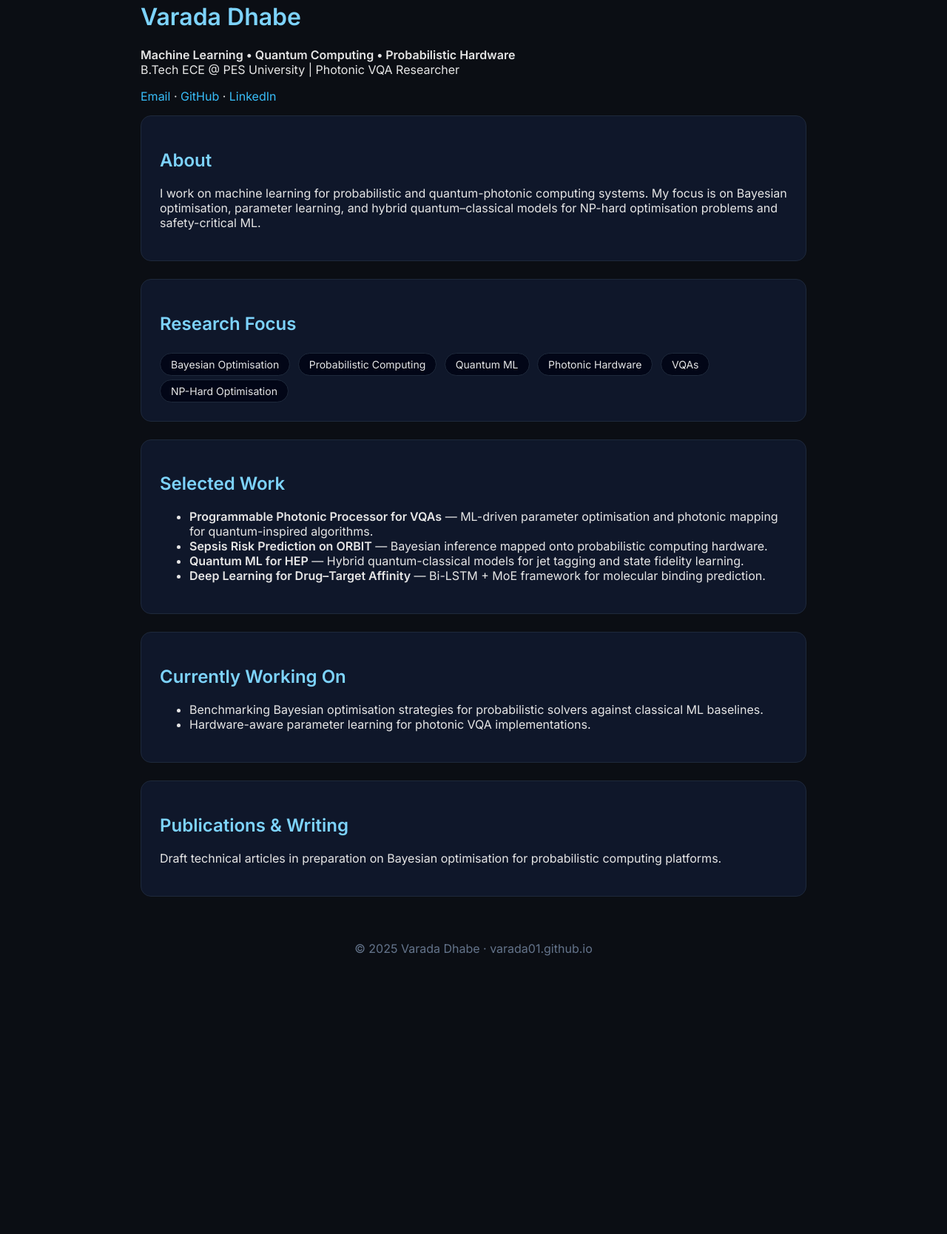
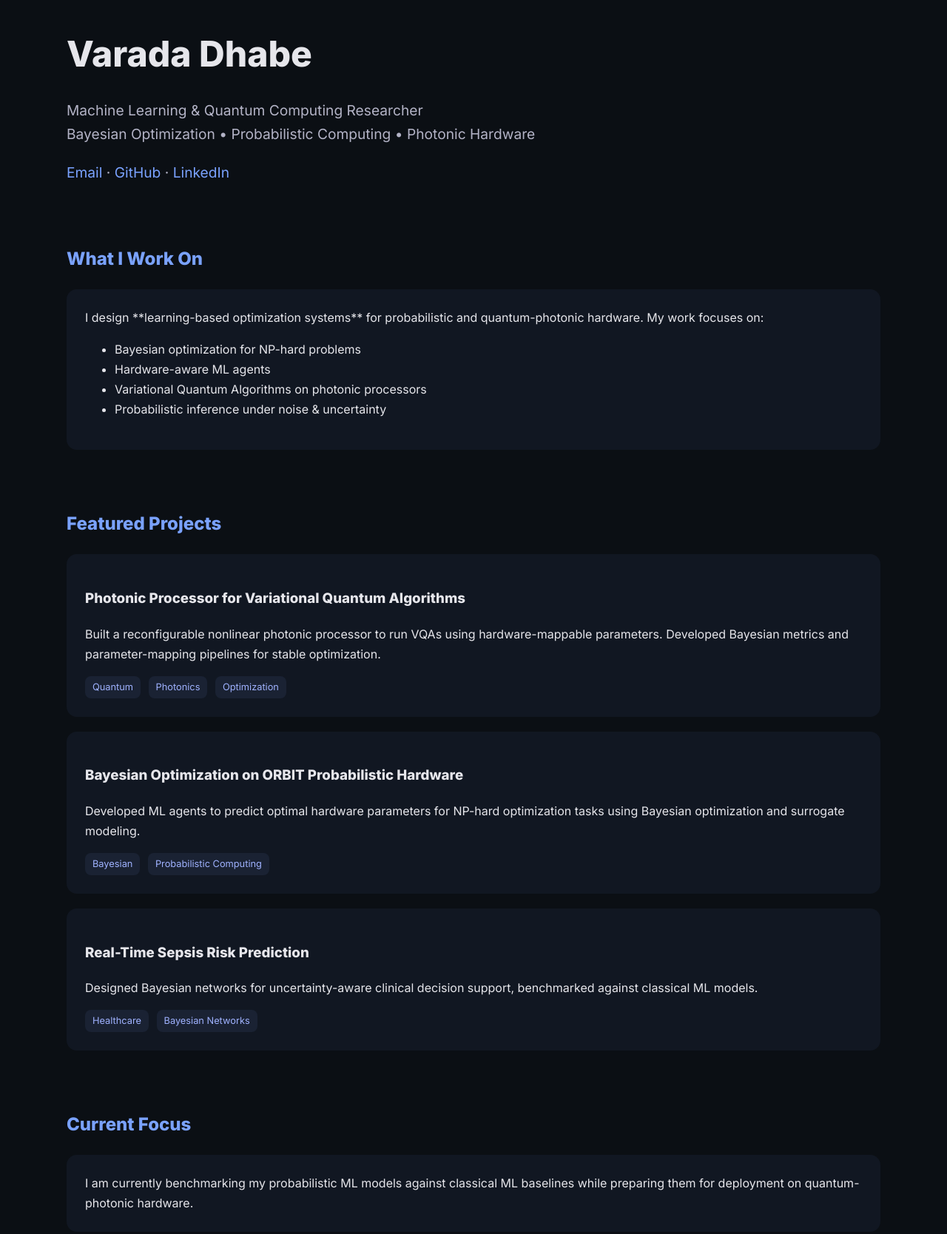
Before and after one commit to Varada01/varada01.github.io, a plain HTML site: page index.html in a window 1280 px wide. Shown: the part 68-1736 px from the top of the page at 74% size. Before the commit the page ends 1410 px from the top, so only its background shows below. Drawn offline with Linux system fonts and the light colour scheme.

Commit message:
Update index.html

```diff
--- a/index.html
+++ b/index.html
@@ -1,76 +1,144 @@
 <!DOCTYPE html>
 <html lang="en">
 <head>
-<meta charset="utf-8">
-<title>Varada Dhabe | Quantum ML & Probabilistic Computing</title>
-<meta name="viewport" content="width=device-width, initial-scale=1">
-<link href="https://fonts.googleapis.com/css2?family=Inter:wght@300;400;600&display=swap" rel="stylesheet">
+<meta charset="UTF-8">
+<title>Varada Dhabe</title>
+<meta name="viewport" content="width=device-width, initial-scale=1.0">
+<link href="https://fonts.googleapis.com/css2?family=Inter:wght@300;400;600;800&display=swap" rel="stylesheet">
 <style>
-body {margin:0; background:#0b0e14; color:#e6e6e6; font-family:Inter, sans-serif;}
-.container {max-width:900px; margin:auto; padding:50px 25px;}
-h1,h2 {color:#7dd3fc;}
-a {color:#38bdf8; text-decoration:none;}
-.card {background:#0f172a; border:1px solid #1e293b; border-radius:14px; padding:25px; margin-bottom:24px;}
-.badge {display:inline-block; background:#020617; border:1px solid #1e293b; border-radius:20px; padding:6px 14px; margin:5px 6px 0 0; font-size:14px;}
-.footer {text-align:center; color:#64748b; margin-top:60px;}
+body {
+  margin: 0;
+  font-family: Inter, sans-serif;
+  background: #0b0f14;
+  color: #e6e6eb;
+  line-height: 1.7;
+}
+a { color: #7aa2ff; text-decoration: none; }
+a:hover { text-decoration: underline; }
+
+.container {
+  max-width: 1100px;
+  margin: auto;
+  padding: 60px 20px;
+}
+.hero h1 {
+  font-size: 3rem;
+  margin-bottom: 10px;
+}
+.hero p {
+  font-size: 1.2rem;
+  color: #b3b3c6;
+}
+.section {
+  margin-top: 80px;
+}
+.section h2 {
+  color: #7aa2ff;
+  margin-bottom: 15px;
+}
+.card {
+  background: #111722;
+  padding: 25px;
+  border-radius: 14px;
+  margin-top: 20px;
+}
+.tag {
+  display: inline-block;
+  background: #1a2233;
+  color: #9fb2ff;
+  padding: 4px 10px;
+  border-radius: 8px;
+  font-size: 0.8rem;
+  margin-right: 6px;
+}
+.footer {
+  text-align: center;
+  color: #777;
+  margin-top: 100px;
+}
 </style>
 </head>
 
 <body>
 <div class="container">
 
+<section class="hero">
   <h1>Varada Dhabe</h1>
-<p><b>Machine Learning • Quantum Computing • Probabilistic Hardware</b><br>
-B.Tech ECE @ PES University | Photonic VQA Researcher</p>
-
+  <p>
+    Machine Learning & Quantum Computing Researcher<br>
+    Bayesian Optimization • Probabilistic Computing • Photonic Hardware
+  </p>
   <p>
     <a href="mailto:varada0104@gmail.com">Email</a> ·
     <a href="https://github.com/Varada01">GitHub</a> ·
-<a href="#">LinkedIn</a>
+    <a href="https://linkedin.com/in/varada01">LinkedIn</a>
   </p>
+</section>
+
+<section class="section">
+  <h2>What I Work On</h2>
+  <div class="card">
+    I design **learning-based optimization systems** for probabilistic and quantum-photonic hardware.
+    My work focuses on:
+    <ul>
+      <li>Bayesian optimization for NP-hard problems</li>
+      <li>Hardware-aware ML agents</li>
+      <li>Variational Quantum Algorithms on photonic processors</li>
+      <li>Probabilistic inference under noise & uncertainty</li>
+    </ul>
+  </div>
+</section>
+
+<section class="section">
+  <h2>Featured Projects</h2>
 
   <div class="card">
-<h2>About</h2>
+    <h3>Photonic Processor for Variational Quantum Algorithms</h3>
     <p>
-I work on machine learning for probabilistic and quantum-photonic computing systems. My focus is on Bayesian optimisation, parameter learning, and hybrid quantum–classical models for NP-hard optimisation problems and safety-critical ML.
+      Built a reconfigurable nonlinear photonic processor to run VQAs using hardware-mappable parameters.
+      Developed Bayesian metrics and parameter-mapping pipelines for stable optimization.
     </p>
+    <span class="tag">Quantum</span>
+    <span class="tag">Photonics</span>
+    <span class="tag">Optimization</span>
   </div>
 
   <div class="card">
-<h2>Research Focus</h2>
-<span class="badge">Bayesian Optimisation</span>
-<span class="badge">Probabilistic Computing</span>
-<span class="badge">Quantum ML</span>
-<span class="badge">Photonic Hardware</span>
-<span class="badge">VQAs</span>
-<span class="badge">NP-Hard Optimisation</span>
+    <h3>Bayesian Optimization on ORBIT Probabilistic Hardware</h3>
+    <p>
+      Developed ML agents to predict optimal hardware parameters for NP-hard optimization tasks using Bayesian optimization and surrogate modeling.
+    </p>
+    <span class="tag">Bayesian</span>
+    <span class="tag">Probabilistic Computing</span>
   </div>
 
   <div class="card">
-<h2>Selected Work</h2>
-<ul>
-<li><b>Programmable Photonic Processor for VQAs</b> — ML-driven parameter optimisation and photonic mapping for quantum-inspired algorithms.</li>
-<li><b>Sepsis Risk Prediction on ORBIT</b> — Bayesian inference mapped onto probabilistic computing hardware.</li>
-<li><b>Quantum ML for HEP</b> — Hybrid quantum-classical models for jet tagging and state fidelity learning.</li>
-<li><b>Deep Learning for Drug–Target Affinity</b> — Bi-LSTM + MoE framework for molecular binding prediction.</li>
-</ul>
+    <h3>Real-Time Sepsis Risk Prediction</h3>
+    <p>
+      Designed Bayesian networks for uncertainty-aware clinical decision support, benchmarked against classical ML models.
+    </p>
+    <span class="tag">Healthcare</span>
+    <span class="tag">Bayesian Networks</span>
   </div>
+</section>
 
+<section class="section">
+  <h2>Current Focus</h2>
   <div class="card">
-<h2>Currently Working On</h2>
-<ul>
-<li>Benchmarking Bayesian optimisation strategies for probabilistic solvers against classical ML baselines.</li>
-<li>Hardware-aware parameter learning for photonic VQA implementations.</li>
-</ul>
+    I am currently benchmarking my probabilistic ML models against classical ML baselines
+    while preparing them for deployment on quantum-photonic hardware.
   </div>
+</section>
 
+<section class="section">
+  <h2>Open To</h2>
   <div class="card">
-<h2>Publications & Writing</h2>
-<p>Draft technical articles in preparation on Bayesian optimisation for probabilistic computing platforms.</p>
+    Research internships · ML engineering roles · Quantum computing collaborations · Applied research
   </div>
+</section>
 
 <div class="footer">
-© 2025 Varada Dhabe · varada01.github.io
+  © 2025 Varada Dhabe
 </div>
 
 </div>
```
Lines whose indentation alone changed are shown as unchanged.
